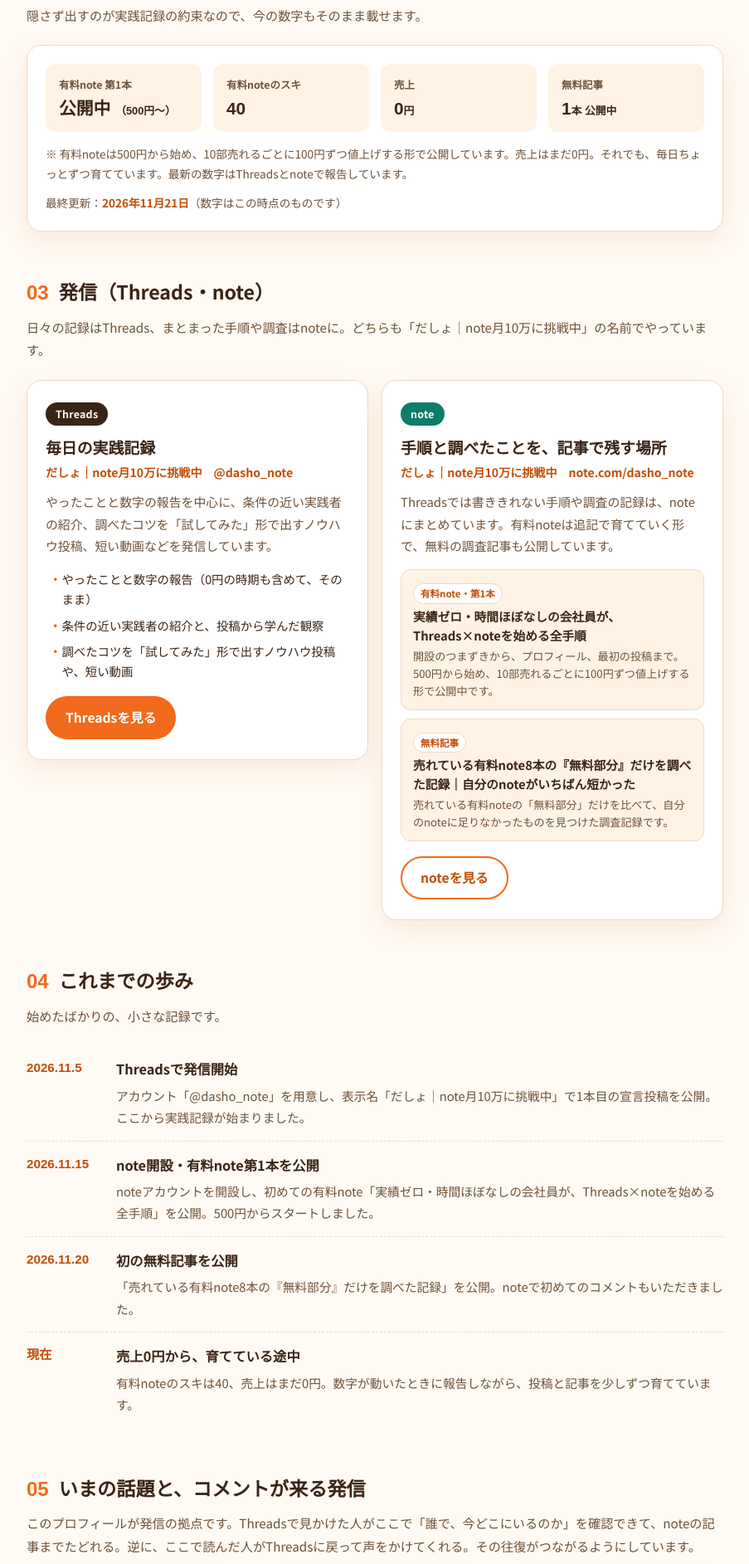
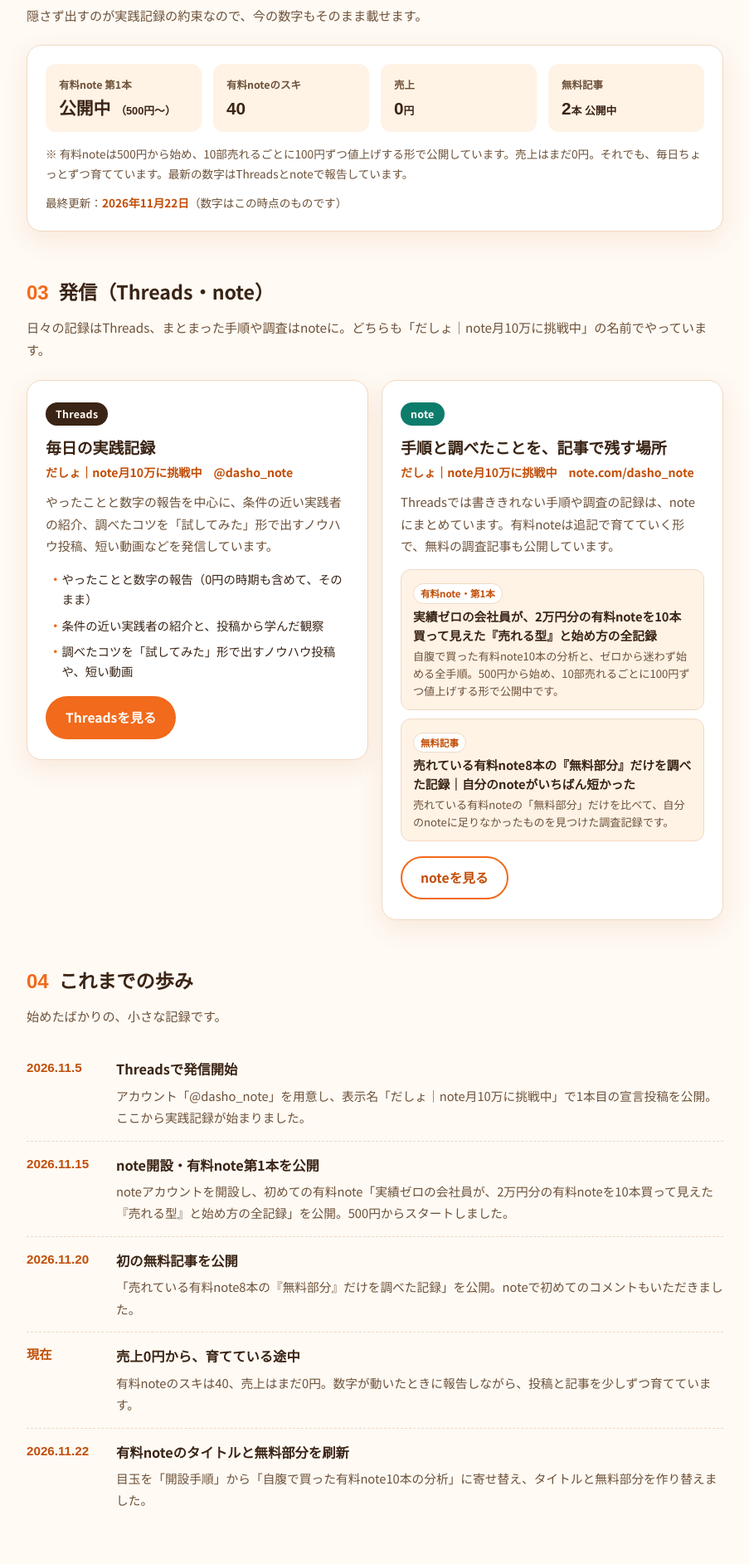
Before and after one commit to dasho-note/dasho-note.github.io, a plain HTML site: page index.html in a window 1280 px wide. Shown: the part 952-2837 px from the top of the page at 83% size, without its empty margins (188-1091 px from the left). Drawn offline with Linux system fonts and the light colour scheme; a web font is replaced by a local one.

Commit message:
有料noteの改訂に合わせて現在地を同期

```diff
--- a/index.html
+++ b/index.html
@@ -29,7 +29,7 @@
           "url": "https://dasho-note.github.io/",
           "name": "だしょ｜プロフィール — Threads×noteで月10万に挑戦中",
           "inLanguage": "ja",
-          "dateModified": "2026-11-21",
+          "dateModified": "2026-11-22",
           "mainEntity": { "@id": "https://dasho-note.github.io/#dasho" }
         },
         {
@@ -63,7 +63,7 @@
               "name": "だしょの現在の売上はいくらですか？",
               "acceptedAnswer": {
                 "@type": "Answer",
-                "text": "2026年11月21日時点で、有料note第1本のスキは40、売上はまだ0円です。有料noteは500円から始め、10部売れるごとに100円ずつ値上げする形で公開しています。"
+                "text": "2026年11月22日時点で、有料note第1本のスキは40、売上はまだ0円です。有料noteは500円から始め、10部売れるごとに100円ずつ値上げする形で公開しています。"
               }
             },
             {
@@ -365,11 +365,11 @@
             </div>
             <div class="status-item">
               <p class="label">無料記事</p>
-              <p class="value">1<small>本 公開中</small></p>
+              <p class="value">2<small>本 公開中</small></p>
             </div>
           </div>
           <p class="status-note">※ 有料noteは500円から始め、10部売れるごとに100円ずつ値上げする形で公開しています。売上はまだ0円。それでも、毎日ちょっとずつ育てています。最新の数字はThreadsとnoteで報告しています。</p>
-          <p class="updated-line">最終更新：<time datetime="2026-11-21">2026年11月21日</time>（数字はこの時点のものです）</p>
+          <p class="updated-line">最終更新：<time datetime="2026-11-22">2026年11月22日</time>（数字はこの時点のものです）</p>
         </div>
       </section>
 
@@ -397,8 +397,8 @@
             <div class="article-list">
               <a class="article-item" href="https://note.com/dasho_note/n/n0da7dae9a041" target="_blank" rel="noopener">
                 <span class="a-tag">有料note・第1本</span>
-                <span class="a-title">実績ゼロ・時間ほぼなしの会社員が、Threads×noteを始める全手順</span>
-                <span class="a-note">開設のつまずきから、プロフィール、最初の投稿まで。500円から始め、10部売れるごとに100円ずつ値上げする形で公開中です。</span>
+                <span class="a-title">実績ゼロの会社員が、2万円分の有料noteを10本買って見えた『売れる型』と始め方の全記録</span>
+                <span class="a-note">自腹で買った有料note10本の分析と、ゼロから迷わず始める全手順。500円から始め、10部売れるごとに100円ずつ値上げする形で公開中です。</span>
               </a>
               <a class="article-item" href="https://note.com/dasho_note/n/n9a3087a62258" target="_blank" rel="noopener">
                 <span class="a-tag">無料記事</span>
@@ -426,7 +426,7 @@
             <div class="date">2026.11.15</div>
             <div>
               <h3>note開設・有料note第1本を公開</h3>
-              <p>noteアカウントを開設し、初めての有料note「実績ゼロ・時間ほぼなしの会社員が、Threads×noteを始める全手順」を公開。500円からスタートしました。</p>
+              <p>noteアカウントを開設し、初めての有料note「実績ゼロの会社員が、2万円分の有料noteを10本買って見えた『売れる型』と始め方の全記録」を公開。500円からスタートしました。</p>
             </div>
           </div>
           <div class="t-item">
@@ -441,6 +441,13 @@
             <div>
               <h3>売上0円から、育てている途中</h3>
               <p>有料noteのスキは40、売上はまだ0円。数字が動いたときに報告しながら、投稿と記事を少しずつ育てています。</p>
+            </div>
+          </div>
+          <div class="t-item">
+            <div class="date">2026.11.22</div>
+            <div>
+              <h3>有料noteのタイトルと無料部分を刷新</h3>
+              <p>目玉を「開設手順」から「自腹で買った有料note10本の分析」に寄せ替え、タイトルと無料部分を作り替えました。</p>
             </div>
           </div>
         </div>
```
